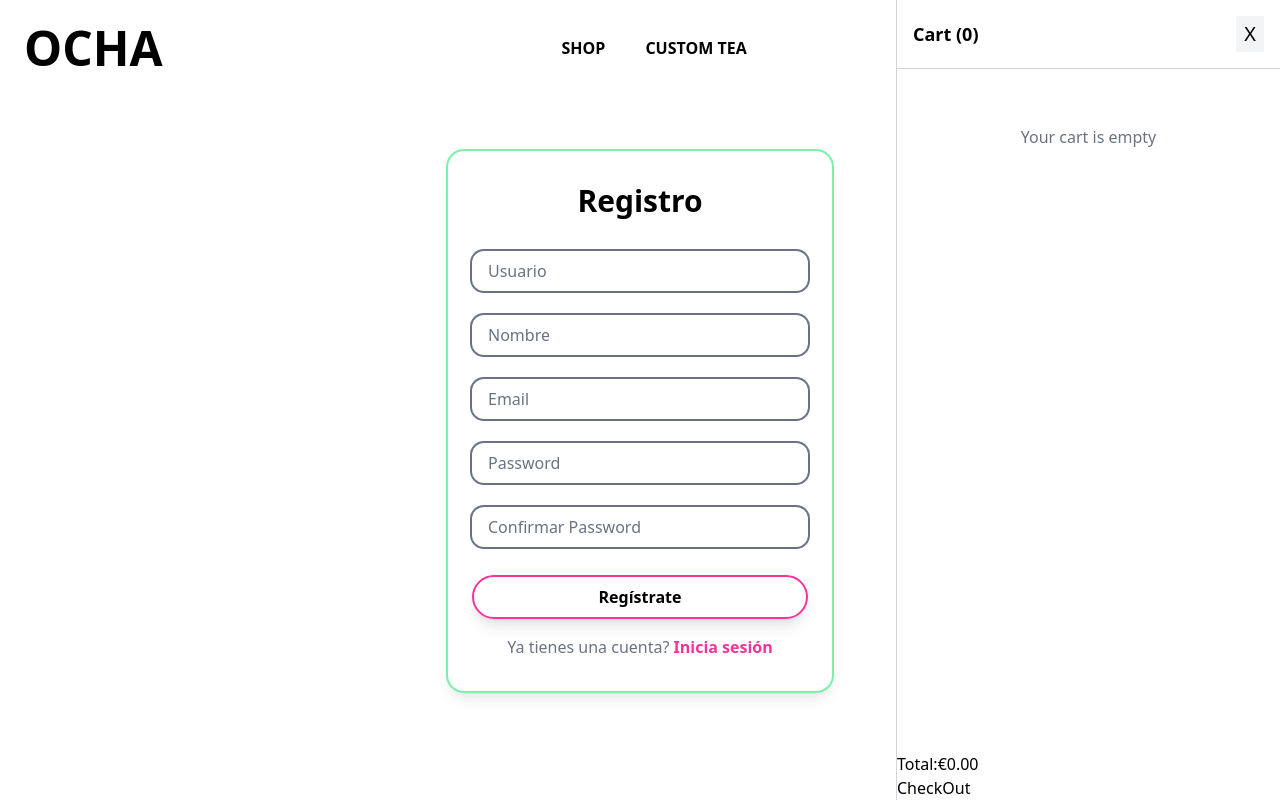
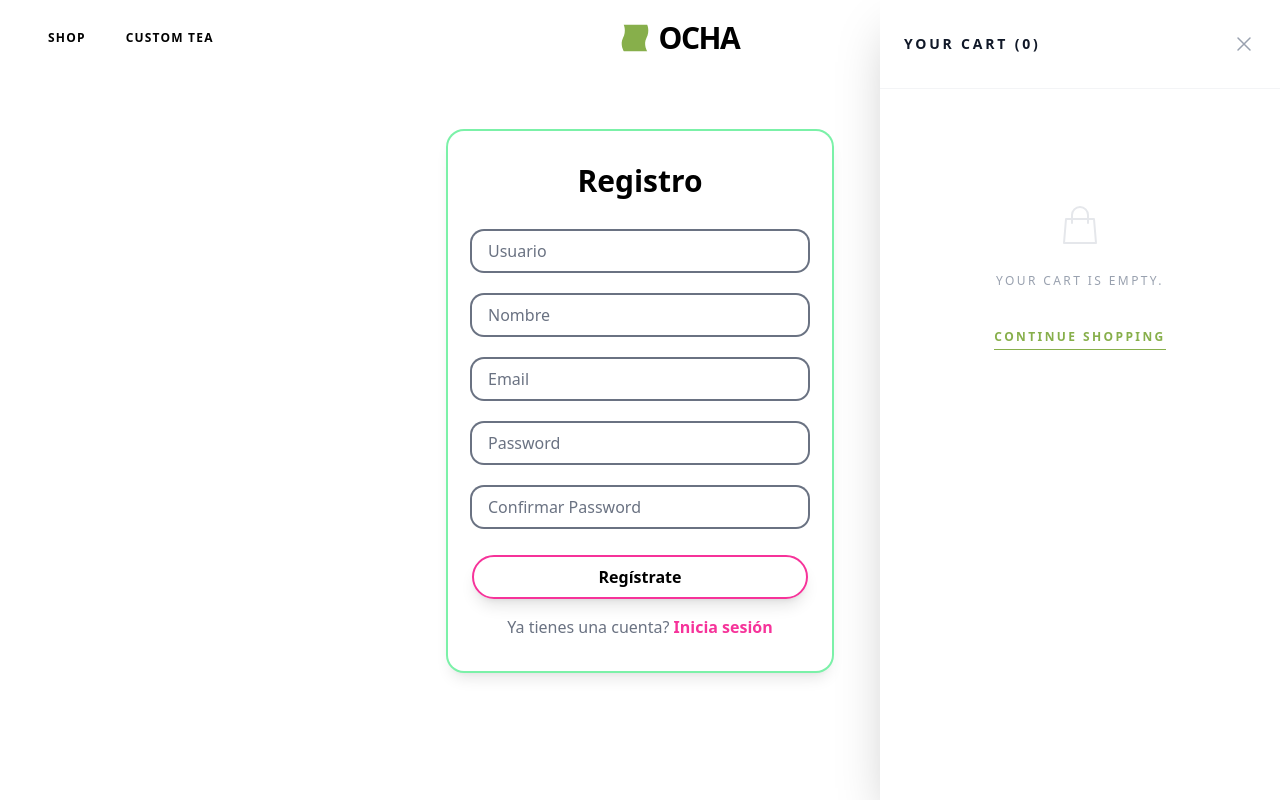
Before and after one commit to nereame96/sprint9-ocha-ecommerce-front, an Angular app: page /register in a window 1280 px wide. Built offline with nearby package versions, Linux system fonts and the light colour scheme.

Commit message:
feat: add style to navbar and cart

```diff
--- a/src/app/cart/cart.html
+++ b/src/app/cart/cart.html
@@ -1,68 +1,117 @@
 @if (cartService.isCartOpen()) {
   <div
-  class="fixed inset-0 bg-black/20 z-40"
-  (click)="cartService.toggleCart()"></div>
+    class="fixed inset-0 bg-black/20 backdrop-blur-sm z-40 transition-opacity duration-300"
+    (click)="cartService.toggleCart()">
+  </div>
 }
 
 <div
-  class= "fixed top-0 right-0 h-full w-full sm:w-96 bg-white border-l border-gray-300 z-50 flex flex-col transition-transform duration-300"
+  class="fixed top-0 right-0 h-full w-full sm:w-[400px] bg-white shadow-2xl z-50 flex flex-col transition-transform duration-500 ease-in-out"
   [class.translate-x-full]="!cartService.isCartOpen()"
   [class.translate-x-0]="cartService.isCartOpen()">
 
-  <div class="p-4 border-b border-gray-300 flex justify-between items-center">
-    <h2 class="text-lg font-semibold">
-      Cart ({{ cartService.totalItems() }})
+  <div class="px-6 py-6 border-b border-gray-100 flex justify-between items-center bg-white">
+    <h2 class="text-sm font-bold tracking-[0.2em] uppercase text-gray-900">
+      Your Cart ({{ cartService.totalItems() }})
     </h2>
-    <button (click)="cartService.toggleCart()" class="text-xl px-2 py-1 bg-gray-100 hover:bg-gray-200">
-      X
+    <button
+      (click)="cartService.toggleCart()"
+      class="p-2 -mr-2 text-gray-400 hover:text-[#87af4b] transition-colors"
+      aria-label="Cerrar carrito">
+      <svg class="h-6 w-6" fill="none" viewBox="0 0 24 24" stroke-width="1.5" stroke="currentColor">
+        <path stroke-linecap="round" stroke-linejoin="round" d="M6 18L18 6M6 6l12 12" />
+      </svg>
     </button>
   </div>
 
-  <div class="flex-1 overflow-y-auto p-4 space-y-4">
+  <div class="flex-1 overflow-y-auto px-6 py-8">
 
-    @for (item of cartService.items(); track item.id) {
-      <div class="flex items-center gap-4 border-b border-gray-100 pb-4">
-        <img [src]="item.imageUrl" [alt]="item.name" class="w-16 h-16 object-cover bg-gray-100">
+    <div class="space-y-8">
+      @for (item of cartService.items(); track item.id) {
 
-        <div class="flex-1">
-          <p>{{item.name}}</p>
-          <p>{{item.unitPrice}}</p>
+        <div class="flex gap-4 border-b border-gray-50 pb-6">
+
+          <div class="h-24 w-24 flex-shrink-0 overflow-hidden rounded-md bg-[#fcfcfc] border border-gray-100">
+            <img [src]="item.imageUrl" [alt]="item.name" class="h-full w-full object-cover object-center transition-transform hover:scale-105 duration-500">
+          </div>
+
+          <div class="flex flex-1 flex-col justify-between">
+
+            <div>
+              <div class="flex justify-between text-sm font-semibold uppercase tracking-tight text-gray-900 mb-1">
+                <p class="truncate pr-2 hover:text-[#87af4b] transition-colors cursor-pointer">{{ item.name }}</p>
+                <p class="whitespace-nowrap">{{ item.totalPrice | currency: 'EUR' }}</p>
+              </div>
+              <p class="text-[10px] text-gray-400 font-light tracking-widest uppercase">{{ item.unitPrice | currency: 'EUR' }} / unit</p>
+            </div>
+
+            <div class="flex items-end justify-between mt-4">
+
+              <div class="flex items-center border border-gray-200 rounded-sm">
+                <button
+                  class="px-3 py-1 text-gray-500 hover:text-[#87af4b] hover:bg-gray-50 transition-colors"
+                  (click)="decreaseQty(item.id)"
+                  aria-label="Disminuir cantidad">-</button>
+                <span class="text-xs w-6 text-center font-medium">{{ item.quantity }}</span>
+                <button
+                  class="px-3 py-1 text-gray-500 hover:text-[#87af4b] hover:bg-gray-50 transition-colors"
+                  (click)="increaseQty(item.id)"
+                  aria-label="Aumentar cantidad">+</button>
+              </div>
+
+              <button
+                (click)="removeItem(item.id)"
+                class="text-[10px] font-medium tracking-widest uppercase text-gray-400 hover:text-red-500 transition-colors pb-1 border-b border-transparent hover:border-red-500">
+                Remove
+              </button>
+            </div>
+
+          </div>
         </div>
 
-        <div class="flex items-center gap-3 mt-2">
-          <button class="px-2 border border-gray-400" (click)="decreaseQty(item.id)">-</button>
-          <span class="text-sm">{{ item.quantity}}</span>
-          <button class="px-2 border border-gray-400" (click)="increaseQty(item.id)">+</button>
+      } @empty {
+        <div class="h-full flex flex-col items-center justify-center text-center space-y-6 py-20">
+          <svg class="w-12 h-12 text-gray-200" fill="none" viewBox="0 0 24 24" stroke="currentColor">
+            <path stroke-linecap="round" stroke-linejoin="round" stroke-width="1" d="M16 11V7a4 4 0 00-8 0v4M5 9h14l1 12H4L5 9z" />
+          </svg>
+          <p class="text-xs tracking-[0.2em] uppercase text-gray-400">Your cart is empty.</p>
+          <button
+            (click)="cartService.toggleCart()"
+            class="text-xs font-bold tracking-[0.2em] uppercase text-[#87af4b] border-b border-[#87af4b] pb-1 hover:text-black hover:border-black transition-colors mt-4">
+            Continue Shopping
+          </button>
         </div>
-
-        <div>
-          <button (click)="removeItem(item.id)">Delete</button>
-          <span>{{ item.totalPrice | currency: 'EUR'}}</span>
-        </div>
-      </div>
-    } @empty {
-      <div class="text-center py-10 text-gray-500">
-        Your cart is empty
-      </div>
-    }
+      }
+    </div>
 
   </div>
 
-  <div>
-    <div>
-      <span>Total:</span>
-      <span>{{ cartService.totalAmount() | currency: 'EUR'}}</span>
+  @if (cartService.items().length > 0) {
+    <div class="border-t border-gray-100 px-6 py-6 bg-stone-50/30">
+
+      <div class="flex justify-between text-base font-bold uppercase tracking-tight text-gray-900 mb-2">
+        <p>Subtotal</p>
+        <p class="text-[#87af4b]">{{ cartService.totalAmount() | currency: 'EUR' }}</p>
+      </div>
+
+      <div class="flex justify-between items-center mb-6">
+        <p class="text-[10px] text-gray-500 font-light tracking-widest uppercase">Shipping calculated at checkout</p>
+        <button
+          (click)="clearCart()"
+          class="text-[9px] text-gray-400 hover:text-red-600 uppercase tracking-widest transition-colors">
+          Clear Cart
+        </button>
+      </div>
+
+      <div class="mt-4">
+        <a
+          routerLink="/checkout"
+          (click)="cartService.toggleCart()"
+          class="flex items-center justify-center w-full bg-black text-white px-6 py-4 text-xs font-bold uppercase tracking-[0.2em] hover:bg-[#87af4b] transition-colors duration-300 rounded-sm shadow-sm cursor-pointer">
+          Proceed to Checkout
+        </a>
+      </div>
     </div>
-
-    <div>
-      <button
-        routerLink="/checkout"
-        (click)="cartService.toggleCart()">CheckOut</button>
-
-      @if (cartService.items().length > 0) {
-        <button (click)="clearCart()">Clear cart</button>
-      }
-    </div>
-  </div>
+  }
 
 </div>
--- a/src/app/shared/navbar/navbar.html
+++ b/src/app/shared/navbar/navbar.html
@@ -1,74 +1,97 @@
-<nav class="px-4 md:px-6 py-4 md:py-6">
-  <div class="flex flex-row justify-between items-center">
+<nav class="sticky top-0 z-50 bg-white/80 backdrop-blur-md  px-6 md:px-12 py-5 transition-colors duration-300">
+  <div class="max-w-7xl mx-auto flex items-center justify-between">
 
-    <a routerLink="/" class="flex items-center gap-2 md:gap-3 group z-50">
-      <p class="text-2xl md:text-5xl font-bold   transition-colors duration-300">
-        OCHA
-      </p>
-    </a>
-
-    <div class="hidden lg:flex items-center gap-4">
-      <a routerLink="/products-list" routerLinkActive="text-emerald-700" [routerLinkActiveOptions]="{exact: false}"
-         class=" font-semibold transition-all duration-300 px-3 py-2 text-base">
-        SHOP
+    <div class="hidden md:flex items-center gap-10">
+      <a routerLink="/products-list" routerLinkActive="text-[#87af4b]"
+         class="text-xs uppercase tracking-widest font-bold hover:text-[#87af4b] transition-colors">
+        Shop
       </a>
-      <a routerLink="/custom-tea" routerLinkActive="text-emerald-700" [routerLinkActiveOptions]="{exact: false}"
-         class=" font-semibold transition-all duration-300 px-3 py-2 text-base">
-        CUSTOM TEA
+      <a routerLink="/custom-tea" routerLinkActive="text-[#87af4b]"
+         class="text-xs uppercase tracking-widest font-bold hover:text-[#87af4b] transition-colors">
+        Custom Tea
       </a>
     </div>
 
-    <div class="flex items-center gap-4">
+    <a routerLink="/" class="flex items-center gap-2 group cursor-pointer" aria-label="Go to Ocha Home">
+      <div class="text-[#87af4b]">
+        <svg class="w-6 h-6 md:w-8 md:h-8 transition-transform group-hover:scale-110" fill="currentColor" viewBox="0 0 48 48">
+          <path d="M42.4379 44C42.4379 44 36.0744 33.9038 41.1692 24C46.8624 12.9336 42.2078 4 42.2078 4L7.01134 4C7.01134 4 11.6577 12.932 5.96912 23.9969C0.876273 33.9029 7.27094 44 7.27094 44L42.4379 44Z"></path>
+        </svg>
+      </div>
+      <h1 class="text-xl md:text-3xl font-bold tracking-tighter uppercase transition-colors">Ocha</h1>
+    </a>
 
-      <button (click)="cartService.toggleCart()">
-        Cart ({{ cartService.totalItems() }})
-      </button>
+    <div class="flex items-center gap-6">
 
       <div class="relative">
-        <button (click)="toggleUserMenu()" class="p-2 bg-emerald-50 text-gray-700 rounded-xl hover:bg-emerald-100 transition-colors">
+        <button
+          (click)="toggleUserMenu()"
+          class="p-1 text-gray-800 hover:text-[#87af4b] transition-colors flex items-center"
+          aria-label="User Menu">
           <svg xmlns="http://www.w3.org/2000/svg" class="h-6 w-6" fill="none" viewBox="0 0 24 24" stroke="currentColor">
-            <path stroke-linecap="round" stroke-linejoin="round" stroke-width="2" d="M16 7a4 4 0 11-8 0 4 4 0 018 0zM12 14a7 7 0 00-7 7h14a7 7 0 00-7-7z" />
+            <path stroke-linecap="round" stroke-linejoin="round" stroke-width="1.5" d="M16 7a4 4 0 11-8 0 4 4 0 018 0zM12 14a7 7 0 00-7 7h14a7 7 0 00-7-7z" />
           </svg>
         </button>
 
         @if (isUserMenuOpen()) {
           <div class="fixed inset-0 z-40" (click)="isUserMenuOpen.set(false)"></div>
-          <div class="absolute right-0 top-full mt-2 w-48 bg-white rounded-xl shadow-lg border border-gray-100 flex flex-col z-50 overflow-hidden">
-            <a routerLink="/profile/info" (click)="isUserMenuOpen.set(false)" class="px-4 py-3 hover:bg-gray-50 border-b border-gray-50 text-stone-700">PROFILE</a>
-            <a routerLink="/profile/orders" (click)="isUserMenuOpen.set(false)" class="px-4 py-3 hover:bg-gray-50 border-b border-gray-50 text-stone-700">ORDERS</a>
+          <div class="absolute right-0 top-full mt-4 w-48 bg-white/95 backdrop-blur-sm border border-gray-100 flex flex-col z-50 shadow-sm py-2">
+            <a routerLink="/profile/info" (click)="isUserMenuOpen.set(false)" class="px-5 py-2 text-xs uppercase tracking-widest hover:text-[#87af4b] transition-colors">Profile</a>
+            <a routerLink="/profile/orders" (click)="isUserMenuOpen.set(false)" class="px-5 py-2 text-xs uppercase tracking-widest hover:text-[#87af4b] transition-colors border-b border-gray-50 pb-3 mb-1">Orders</a>
 
             @if (isAuthenticated()) {
-              <button (click)="onLogout()" (click)="isUserMenuOpen.set(false)" class="px-4 py-3 text-left text-red-600 hover:bg-red-50 font-medium transition-colors">LOG OUT</button>
+              <button (click)="onLogout(); isUserMenuOpen.set(false)" class="px-5 py-2 text-left text-[10px] uppercase font-bold tracking-widest text-red-500 hover:text-red-700 transition-colors">Log Out</button>
             } @else {
-              <a routerLink="/login" (click)="isUserMenuOpen.set(false)" class="px-4 py-3 text-left text-indigo-600 hover:bg-indigo-50 font-medium transition-colors">LOG IN</a>
+              <a routerLink="/login" (click)="isUserMenuOpen.set(false)" class="px-5 py-2 text-left text-[10px] uppercase font-bold tracking-widest text-[#87af4b] hover:text-green-800 transition-colors">Log In</a>
             }
           </div>
         }
       </div>
 
-      <button (click)="toggleMenu()" class="lg:hidden z-50 p-2 rounded-lg hover:bg-indigo-50 transition-colors duration-300"
-              [attr.aria-label]="isMenuOpen() ? 'Close menu' : 'Open menu'" [attr.aria-expanded]="isMenuOpen()">
+      <button
+        (click)="cartService.toggleCart()"
+        class="relative p-1 text-gray-800 hover:text-[#87af4b] transition-colors flex items-center"
+        aria-label="Open cart">
+        <svg xmlns="http://www.w3.org/2000/svg" class="h-6 w-6" fill="none" viewBox="0 0 24 24" stroke="currentColor">
+          <path stroke-linecap="round" stroke-linejoin="round" stroke-width="1.5" d="M16 11V7a4 4 0 00-8 0v4M5 9h14l1 12H4L5 9z" />
+        </svg>
+        <span class="absolute -top-1 -right-1 flex items-center justify-center w-4 h-4 bg-[#87af4b] text-white text-[9px] font-bold rounded-full">
+          {{ cartService.totalItems() }}
+        </span>
+      </button>
+
+      <button
+        (click)="toggleMenu()"
+        class="md:hidden z-50 p-1 text-gray-800 hover:text-[#87af4b] transition-colors"
+        [attr.aria-label]="isMenuOpen() ? 'Close menu' : 'Open menu'"
+        [attr.aria-expanded]="isMenuOpen()">
         <div class="w-6 h-5 flex flex-col justify-between">
-          <span class="block h-0.5 w-full bg-gray-700 transition-all duration-300" [class.rotate-45]="isMenuOpen()" [class.translate-y-2]="isMenuOpen()"></span>
-          <span class="block h-0.5 w-full bg-gray-700 transition-all duration-300" [class.opacity-0]="isMenuOpen()"></span>
-          <span class="block h-0.5 w-full bg-gray-700 transition-all duration-300" [class.-rotate-45]="isMenuOpen()" [class.-translate-y-2]="isMenuOpen()"></span>
+          <span class="block h-[1px] w-full bg-current transition-all duration-300" [class.rotate-45]="isMenuOpen()" [class.translate-y-2.5]="isMenuOpen()"></span>
+          <span class="block h-[1px] w-full bg-current transition-all duration-300" [class.opacity-0]="isMenuOpen()"></span>
+          <span class="block h-[1px] w-full bg-current transition-all duration-300" [class.-rotate-45]="isMenuOpen()" [class.-translate-y-2.5]="isMenuOpen()"></span>
         </div>
       </button>
 
     </div>
+  </div>
 
-  </div> <div class="fixed inset-0 bg-white z-40 lg:hidden transition-all duration-300 ease-in-out"
-       [class.opacity-0]="!isMenuOpen()" [class.pointer-events-none]="!isMenuOpen()" [class.opacity-100]="isMenuOpen()">
-    <div class="flex flex-col items-center justify-center h-full gap-8 px-8">
-      <a routerLink="/products-list" (click)="closeMenu()" routerLinkActive="text-stone-700" [routerLinkActiveOptions]="{exact: true}"
-         class="text-indigo-700 hover:text-indigo-900 font-semibold transition-all duration-300 text-2xl">
-        SHOP
+  <div
+    class="fixed inset-0 bg-white/95 backdrop-blur-md z-40 md:hidden transition-all duration-300 ease-in-out flex flex-col items-center justify-center"
+    [class.opacity-0]="!isMenuOpen()"
+    [class.pointer-events-none]="!isMenuOpen()"
+    [class.opacity-100]="isMenuOpen()">
+
+    <div class="flex flex-col items-center gap-10">
+      <a routerLink="/products-list" (click)="closeMenu()" routerLinkActive="text-[#87af4b]"
+         class="text-2xl uppercase tracking-[0.2em] font-light hover:text-[#87af4b] transition-colors">
+        Shop
       </a>
-      <a routerLink="custom-tea" (click)="closeMenu()" routerLinkActive="text-stone-700" [routerLinkActiveOptions]="{exact: true}"
-         class="text-indigo-700 hover:text-indigo-900 font-semibold transition-all duration-300 text-2xl">
-        CUSTOM TEA
+      <a routerLink="/custom-tea" (click)="closeMenu()" routerLinkActive="text-[#87af4b]"
+         class="text-2xl uppercase tracking-[0.2em] font-light hover:text-[#87af4b] transition-colors">
+        Custom Tea
       </a>
     </div>
+    <div class="mt-20 w-12 h-[1px] bg-gray-300"></div>
   </div>
 
 </nav>
```
